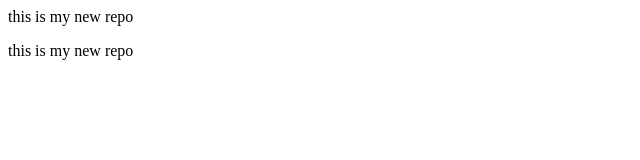
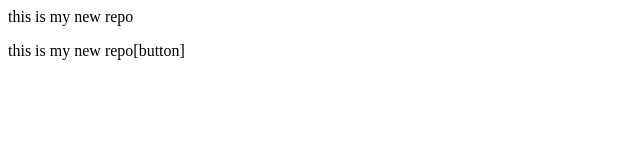
Before and after one commit to Krn2403/repo, a plain HTML site: page repo/index.html in a window 1280 px wide. Shown: the full height of the page, 0-640 px from the left. Drawn offline with Linux system fonts and the light colour scheme.

```diff
--- a/repo/index.html
+++ b/repo/index.html
@@ -1,2 +1,2 @@
 <p>this is my new repo</p>
-<p>this is my new repo</p>
+<p>this is my new repo[button]</p>
```
